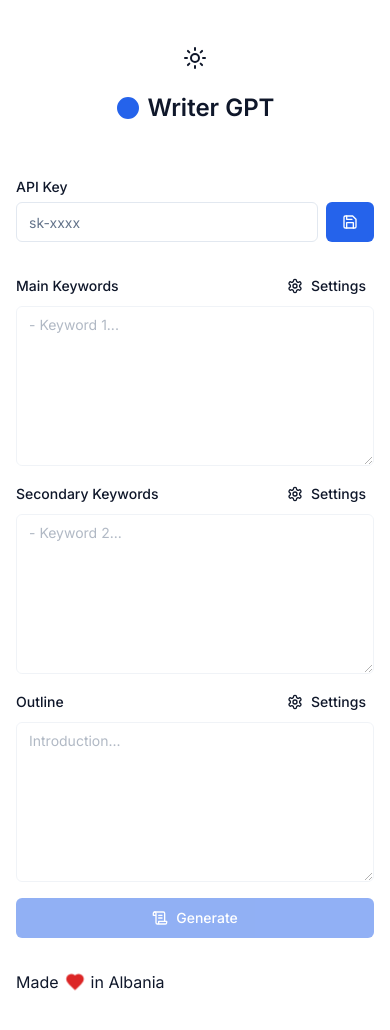
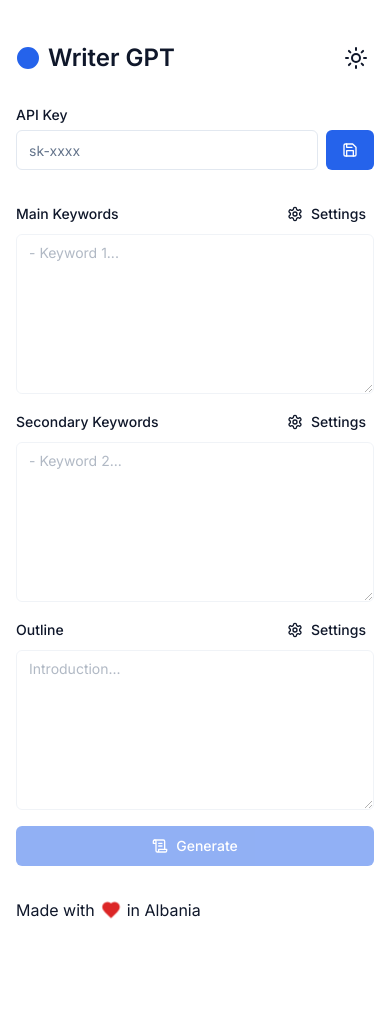
Before and after one commit to wanghaisheng/writer-gpt, a Next.js app: page / in a window 390 px wide. Shown: the top 1030 px of the page. After the commit the page ends 978 px from the top, so only its background shows below. Built offline with nearby package versions, Linux system fonts and the light colour scheme.

Commit message:
fix: header and copyright styling

```diff
--- a/src/app/form/index.tsx
+++ b/src/app/form/index.tsx
@@ -160,8 +160,8 @@ export const Form = () => {
 
   return (
     <div className="flex flex-col w-full max-w-3xl gap-8 py-10">
-      <div className="flex flex-col-reverse sm:flex-row items-center justify-center sm:justify-between gap-4">
-        <h1 className="text-2xl font-semibold flex items-center">
+      <div className="flex items-center justify-between sm:justify-between gap-4">
+        <h1 className="text-2xl font-semibold flex items-center mb-0">
           <Circle className="fill-blue-600 stroke-blue-600 mr-2" /> {title}
         </h1>
 
@@ -231,8 +231,8 @@ export const Form = () => {
       )}
 
       <p className="flex items-center gap-1">
-        Made <Heart className="heart-icon fill-red-600 stroke-red-600" /> in
-        Albania
+        Made with <Heart className="heart-icon fill-red-600 stroke-red-600" />{" "}
+        in Albania
       </p>
     </div>
   );
--- a/src/components/ui/button.tsx
+++ b/src/components/ui/button.tsx
@@ -1,4 +1,5 @@
 import * as React from "react";
+
 import { Slot } from "@radix-ui/react-slot";
 import { cva, type VariantProps } from "class-variance-authority";
 
```
